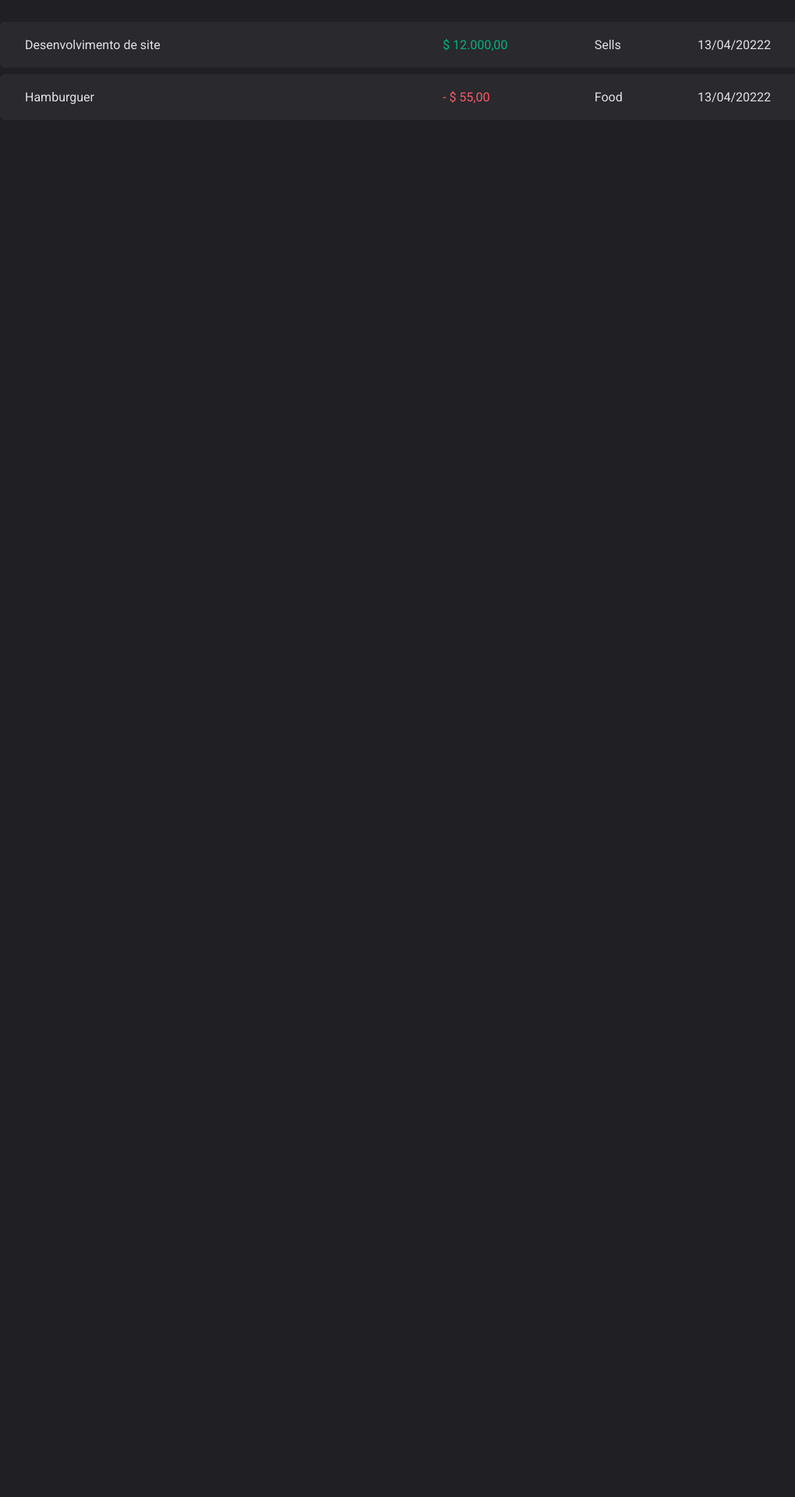
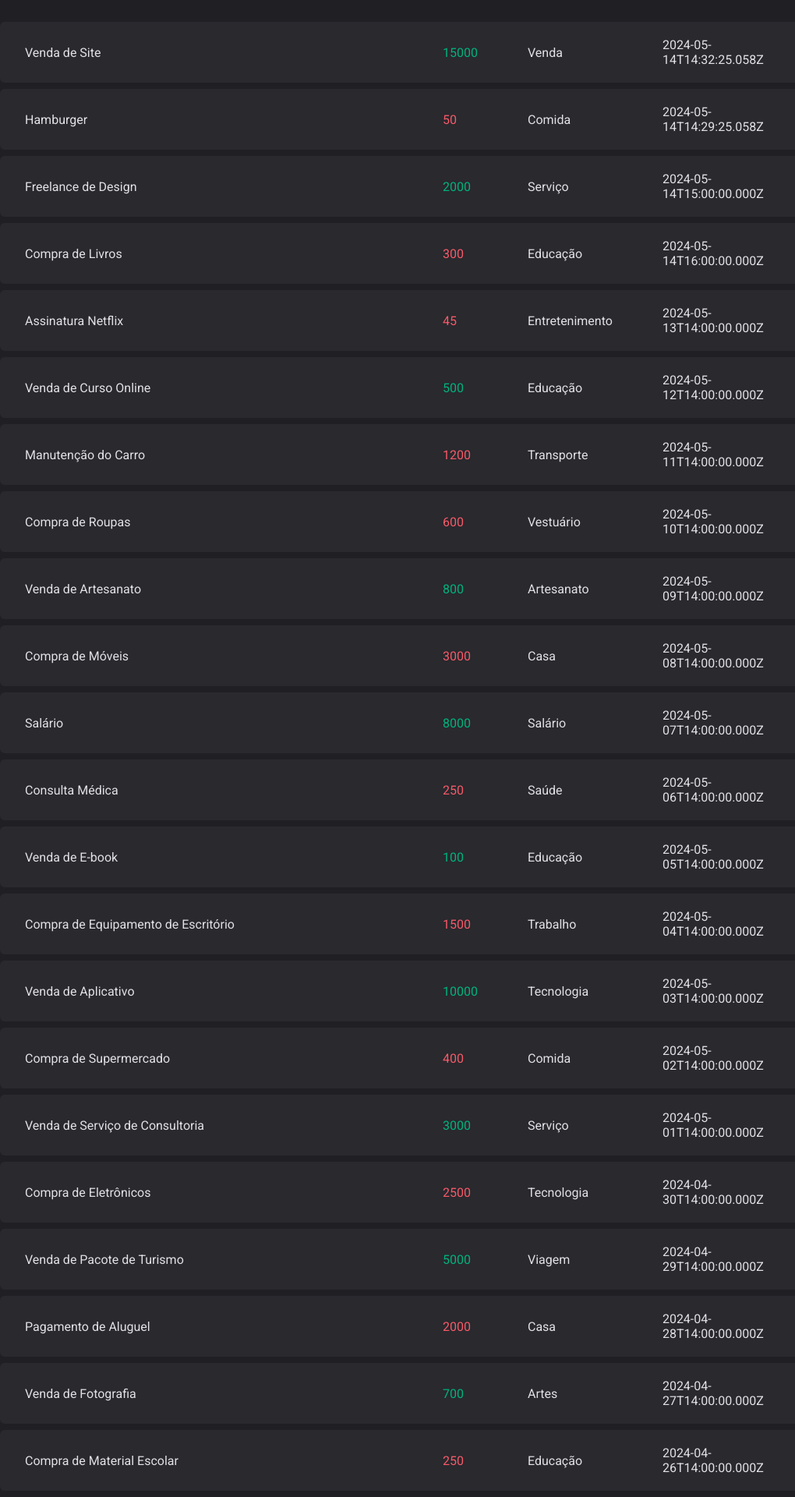
Before and after one commit to NandaoSpain/DtMoney, a React (Vite) app: page / in a window 1280 px wide. Shown: the part 402-2322 px from the top of the page at 78% size, without its empty margins (104-1124 px from the left). Before the commit the page ends 800 px from the top, so only its background shows below. Built offline with nearby package versions, Linux system fonts and the light colour scheme; data requests are answered from the project's data file.

Commit message:
api fetch

```diff
--- a/package.json
+++ b/package.json
@@ -5,7 +5,7 @@
   "type": "module",
   "scripts": {
     "dev": "vite",
-    "dev:server": "json-server server.json -w -d 500",
+    "dev:server": "json-server server.json -p 3333 -w",
     "build": "tsc && vite build",
     "lint": "eslint . --ext ts,tsx --report-unused-disable-directives --max-warnings 0",
     "preview": "vite preview"
--- a/server.json
+++ b/server.json
@@ -15,6 +15,166 @@
       "category": "Comida",
       "price": 50,
       "createdAt": "2024-05-14T14:29:25.058Z"
+    },
+    {
+      "id": "3",
+      "description": "Freelance de Design",
+      "type": "income",
+      "category": "Serviço",
+      "price": 2000,
+      "createdAt": "2024-05-14T15:00:00.000Z"
+    },
+    {
+      "id": "4",
+      "description": "Compra de Livros",
+      "type": "outcome",
+      "category": "Educação",
+      "price": 300,
+      "createdAt": "2024-05-14T16:00:00.000Z"
+    },
+    {
+      "id": "5",
+      "description": "Assinatura Netflix",
+      "type": "outcome",
+      "category": "Entretenimento",
+      "price": 45,
+      "createdAt": "2024-05-13T14:00:00.000Z"
+    },
+    {
+      "id": "6",
+      "description": "Venda de Curso Online",
+      "type": "income",
+      "category": "Educação",
+      "price": 500,
+      "createdAt": "2024-05-12T14:00:00.000Z"
+    },
+    {
+      "id": "7",
+      "description": "Manutenção do Carro",
+      "type": "outcome",
+      "category": "Transporte",
+      "price": 1200,
+      "createdAt": "2024-05-11T14:00:00.000Z"
+    },
+    {
+      "id": "8",
+      "description": "Compra de Roupas",
+      "type": "outcome",
+      "category": "Vestuário",
+      "price": 600,
+      "createdAt": "2024-05-10T14:00:00.000Z"
+    },
+    {
+      "id": "9",
+      "description": "Venda de Artesanato",
+      "type": "income",
+      "category": "Artesanato",
+      "price": 800,
+      "createdAt": "2024-05-09T14:00:00.000Z"
+    },
+    {
+      "id": "10",
+      "description": "Compra de Móveis",
+      "type": "outcome",
+      "category": "Casa",
+      "price": 3000,
+      "createdAt": "2024-05-08T14:00:00.000Z"
+    },
+    {
+      "id": "11",
+      "description": "Salário",
+      "type": "income",
+      "category": "Salário",
+      "price": 8000,
+      "createdAt": "2024-05-07T14:00:00.000Z"
+    },
+    {
+      "id": "12",
+      "description": "Consulta Médica",
+      "type": "outcome",
+      "category": "Saúde",
+      "price": 250,
+      "createdAt": "2024-05-06T14:00:00.000Z"
+    },
+    {
+      "id": "13",
+      "description": "Venda de E-book",
+      "type": "income",
+      "category": "Educação",
+      "price": 100,
+      "createdAt": "2024-05-05T14:00:00.000Z"
+    },
+    {
+      "id": "14",
+      "description": "Compra de Equipamento de Escritório",
+      "type": "outcome",
+      "category": "Trabalho",
+      "price": 1500,
+      "createdAt": "2024-05-04T14:00:00.000Z"
+    },
+    {
+      "id": "15",
+      "description": "Venda de Aplicativo",
+      "type": "income",
+      "category": "Tecnologia",
+      "price": 10000,
+      "createdAt": "2024-05-03T14:00:00.000Z"
+    },
+    {
+      "id": "16",
+      "description": "Compra de Supermercado",
+      "type": "outcome",
+      "category": "Comida",
+      "price": 400,
+      "createdAt": "2024-05-02T14:00:00.000Z"
+    },
+    {
+      "id": "17",
+      "description": "Venda de Serviço de Consultoria",
+      "type": "income",
+      "category": "Serviço",
+      "price": 3000,
+      "createdAt": "2024-05-01T14:00:00.000Z"
+    },
+    {
+      "id": "18",
+      "description": "Compra de Eletrônicos",
+      "type": "outcome",
+      "category": "Tecnologia",
+      "price": 2500,
+      "createdAt": "2024-04-30T14:00:00.000Z"
+    },
+    {
+      "id": "19",
+      "description": "Venda de Pacote de Turismo",
+      "type": "income",
+      "category": "Viagem",
+      "price": 5000,
+      "createdAt": "2024-04-29T14:00:00.000Z"
+    },
+    {
+      "id": "20",
+      "description": "Pagamento de Aluguel",
+      "type": "outcome",
+      "category": "Casa",
+      "price": 2000,
+      "createdAt": "2024-04-28T14:00:00.000Z"
+    },
+    {
+      "id": "21",
+      "description": "Venda de Fotografia",
+      "type": "income",
+      "category": "Artes",
+      "price": 700,
+      "createdAt": "2024-04-27T14:00:00.000Z"
+    },
+    {
+      "id": "22",
+      "description": "Compra de Material Escolar",
+      "type": "outcome",
+      "category": "Educação",
+      "price": 250,
+      "createdAt": "2024-04-26T14:00:00.000Z"
     }
   ]
 }
--- a/src/pages/Transactions/index.tsx
+++ b/src/pages/Transactions/index.tsx
@@ -1,9 +1,30 @@
+import { useEffect, useState } from "react";
 import { Header } from "../../components/Header";
 import { Summary } from "../../components/Summary";
 import { SearchForm } from "./components/SearchForm";
 import { PriceHighlight, TransactionsContainer, TransactionsTable } from "./styles";
 
+interface Transaction {
+  id: number
+  description: string
+  type: 'income' | 'outcome'
+  price: number
+  category: string
+  createdAt: string
+}
+
 export function Transactions() {
+  const [transactions, setTransactions] = useState<Transaction[]>([])
+
+  async function loadTransactions() {
+    const response = await fetch('http://localhost:3333/transactions')
+    const data = await response.json()
+    setTransactions(data)
+  }
+  useEffect(() =>{
+    loadTransactions()
+  }, [])
+
   return (
     <div>
       <Header />
@@ -12,26 +33,20 @@ export function Transactions() {
         <SearchForm />
         <TransactionsTable>
           <tbody>
-            <tr>
-              <td width="50%">Desenvolvimento de site</td>
-              <td>
-                <PriceHighlight variant="income">
-                  $ 12.000,00
-                </PriceHighlight>
-              </td>
-              <td>Sells</td>
-              <td>13/04/20222</td>
-            </tr>
-            <tr>
-              <td width="50%">Hamburguer</td>
-              <td>
-                <PriceHighlight variant="outcome">
-                  - $ 55,00
-                </PriceHighlight>
-              </td>
-              <td>Food</td>
-              <td>13/04/20222</td>
-            </tr>
+            {transactions.map(transaction => {
+              return (
+                <tr key={transaction.id}>
+                  <td width="50%">{transaction.description}</td>
+                  <td>
+                    <PriceHighlight variant={transaction.type}>
+                      {transaction.price}
+                    </PriceHighlight>
+                  </td>
+                  <td>{transaction.category}</td>
+                  <td>{transaction.createdAt}</td>
+                </tr>
+              )
+            })}
           </tbody>
         </TransactionsTable>
       </TransactionsContainer>
```
